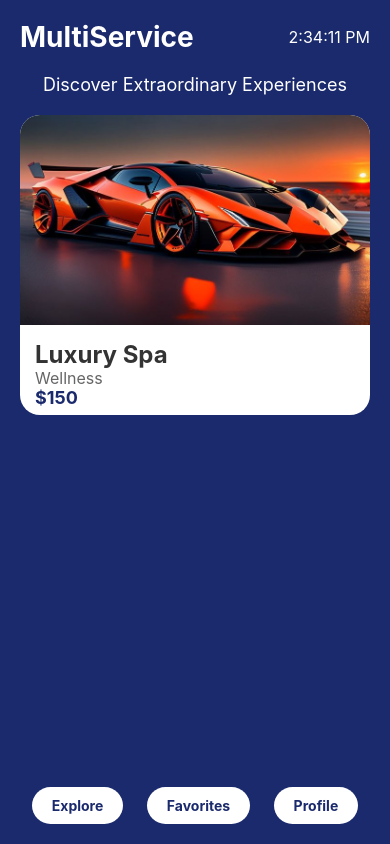
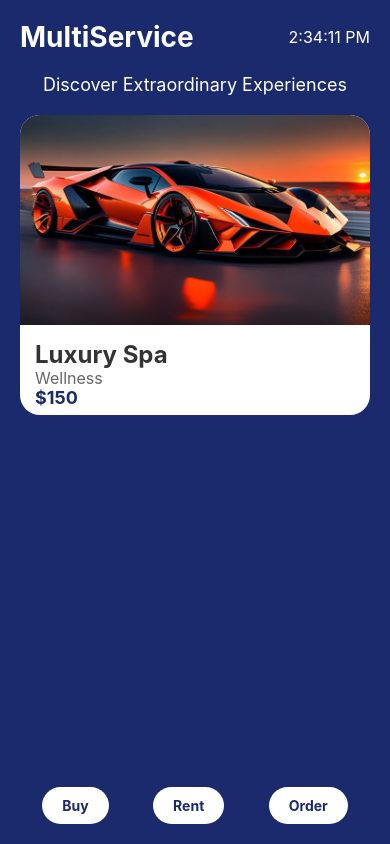
Before and after one commit to kappyrw/all-in-one, a React Native app: screen /HomeScreen in a window 390 px wide. Built offline with nearby package versions, Linux system fonts and the light colour scheme.

Commit message:
I have changed the bottom bar names

```diff
--- a/src/screens/HomeScreen.js
+++ b/src/screens/HomeScreen.js
@@ -98,13 +98,13 @@ const HomeScreen = ({ navigation }) => {
 
       <View style={styles.footer}>
         <TouchableOpacity style={styles.footerButton}>
-          <Text style={styles.footerButtonText}>Explore</Text>
+          <Text style={styles.footerButtonText}>Buy</Text>
         </TouchableOpacity>
         <TouchableOpacity style={styles.footerButton}>
-          <Text style={styles.footerButtonText}>Favorites</Text>
+          <Text style={styles.footerButtonText}>Rent</Text>
         </TouchableOpacity>
         <TouchableOpacity style={styles.footerButton}>
-          <Text style={styles.footerButtonText}>Profile</Text>
+          <Text style={styles.footerButtonText}>Order</Text>
         </TouchableOpacity>
       </View>
     </SafeAreaView>
```
